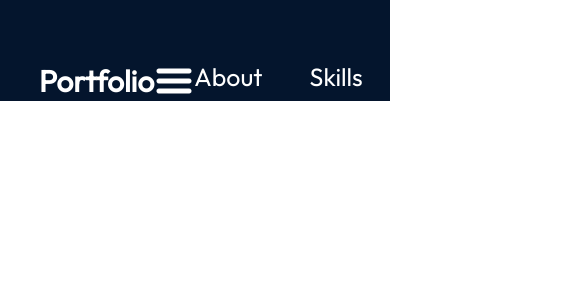
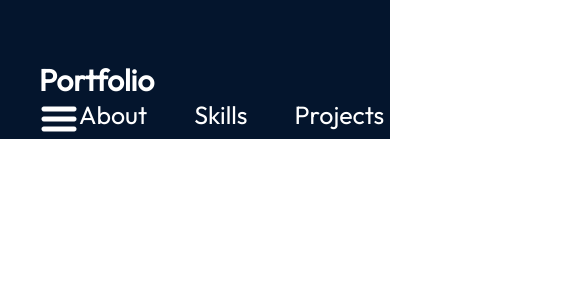
Before and after one commit to tatsuyax25/react-portfolio, a React (Vite) app: page / in a window 390 px wide. Shown: the top 300 px of the page, 585 px wide, since content can reach past the window. Built offline with nearby package versions, Linux system fonts and the light colour scheme.

Commit message:
Adding mobile styling

```diff
--- a/src/componets/Navbar/Navbar.module.css
+++ b/src/componets/Navbar/Navbar.module.css
@@ -32,3 +32,10 @@
   color: var(--color-text);
   text-decoration: none;
 }
+
+@media screen and (max-width: 830px) {
+  .navbar {
+    flex-direction: column;
+    align-items: flex-start;
+  }
+}
```
Also changed, not shown: src/main.jsx (+8 -8 lines), 1 other file (tests, documents, lock files or other folders).
